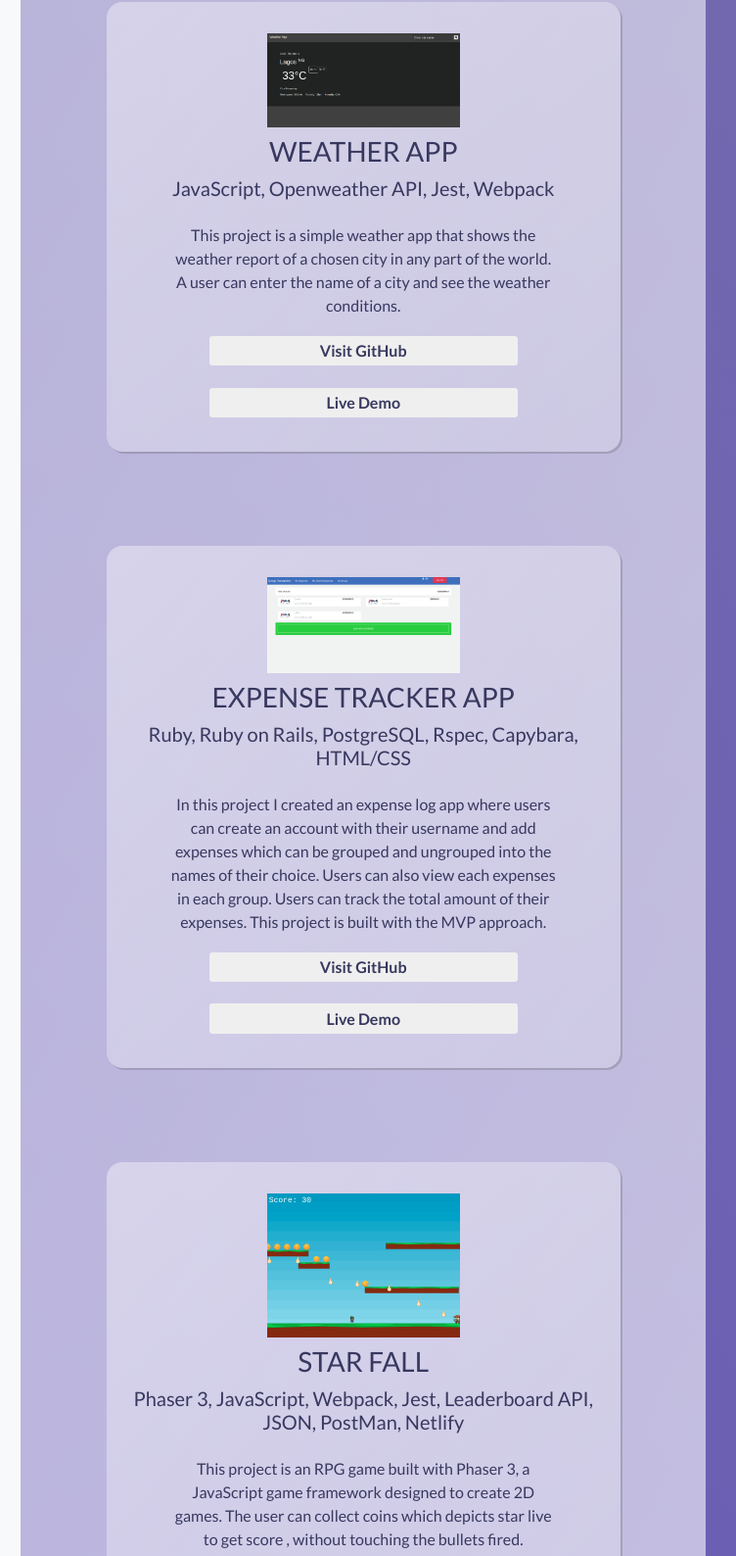
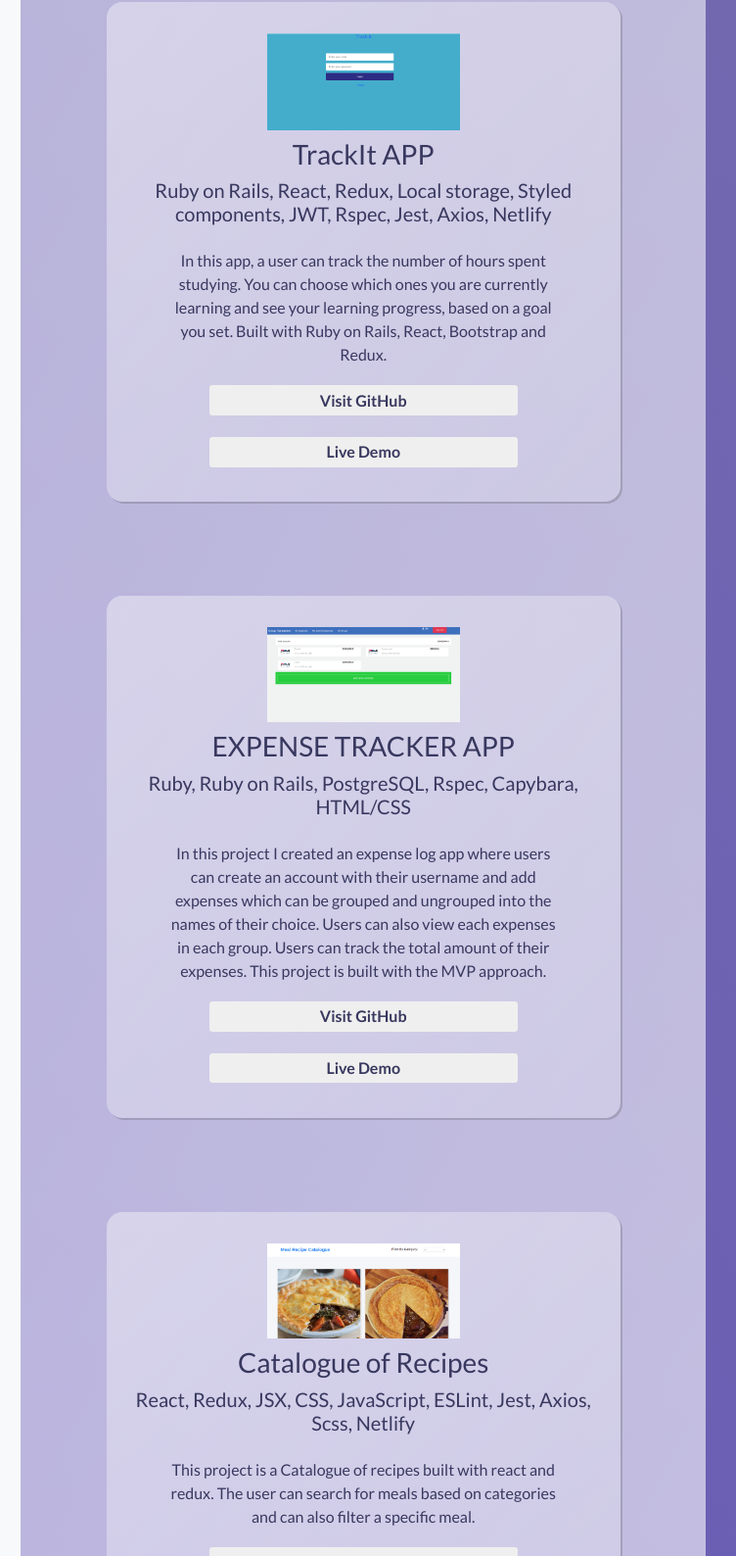
Before and after one commit to Godswilly/portfolio, a website: page index.html in a window 1280 px wide. Shown: the part 140-1728 px from the top of the page at 98% size, 431-1183 px from the left. Drawn offline with nearby package versions, Linux system fonts and the light colour scheme.

Commit message:
Update projects

```diff
--- a/index.html
+++ b/index.html
@@ -80,16 +80,22 @@
           <h2>My Recent Projects</h2>
           <div class="projects">
               <div class="project_desc d-flex flex-column align-items-center">
-                  <img src="assets/images/weather.png" alt="project pic" class="project_pic h-auto mb-2">
-                  <h3>WEATHER APP</h3>
-                  <h5>JavaScript,
-                    Openweather API,
+                  <img src="assets/images/track-it.png" alt="project pic" class="project_pic h-auto mb-2">
+                  <h3>TrackIt APP</h3>
+                  <h5>Ruby on Rails,
+                    React,
+                    Redux,
+                    Local storage,
+                    Styled components,
+                    JWT,
+                    Rspec,
                     Jest,
-                    Webpack
+                    Axios,
+                    Netlify
                   </h5>
-                  <p>This project is a simple weather app that shows the weather report of a chosen city in any part of the world. A user can enter the name of a city and see the weather conditions.</p>
-                  <a href="https://github.com/Godswilly/weather-app" target="#"><button>Visit GitHub</button></a>
-                  <a href="https://rawcdn.githack.com/Godswilly/weather-app/78b3c07a301546e826bf8152d8a2d1eca944a760/dist/index.html" target="#"><button>Live Demo</button></a>
+                  <p>In this app, a user can track the number of hours spent studying. You can choose which ones you are currently learning and see your learning progress, based on a goal you set. Built with Ruby on Rails, React, Bootstrap and Redux.</p>
+                  <a href="https://github.com/Godswilly/study_tracker_frontend" target="#"><button>Visit GitHub</button></a>
+                  <a href="https://studies-tracker.netlify.app/login" target="#"><button>Live Demo</button></a>
               </div>
           </div>
           <div class="projects">
@@ -116,20 +122,22 @@
           </div>
           <div class="projects">
               <div class="project_desc d-flex flex-column align-items-center">
-                  <img src="assets/images/screenshot.png" alt="project pic" class="project_pic h-auto w-md-75 mb-2">
-                  <h3>STAR FALL</h3>
-                  <h5>Phaser 3,
+                  <img src="assets/images/meal.png" alt="project pic" class="project_pic h-auto w-md-75 mb-2">
+                  <h3>Catalogue of Recipes</h3>
+                  <h5>React,
+                    Redux,
+                    JSX,
+                    CSS,
                     JavaScript,
-                    Webpack,
+                    ESLint,
                     Jest,
-                    Leaderboard API,
-                    JSON,
-                    PostMan,
+                    Axios,
+                    Scss,
                     Netlify
                   </h5>
-                  <p>This project is an RPG game built with Phaser 3, a JavaScript game framework designed to create 2D games. The user can collect coins which depicts star live to get score , without touching the bullets fired.</p>
-                  <a href="https://github.com/Godswilly/star-fall" target="#"><button>Visit GitHub</button></a>
-                  <a href="https://goofy-wright-45a581.netlify.app/" target="#"><button>Live Demo</button></a>
+                  <p>This project is a Catalogue of recipes built with react and redux. The user can search for meals based on categories and can also filter a specific meal.</p>
+                  <a href="https://github.com/Godswilly/food-recipes" target="#"><button>Visit GitHub</button></a>
+                  <a href="https://fervent-perlman-8ae569.netlify.app/" target="#"><button>Live Demo</button></a>
               </div>
           </div>
           <a href="https://github.com/Godswilly" target="#" class="more_link">Visit my GitHub page to see all my projects ></a>
```
Also changed, not shown: assets/images/meal.png (added), assets/images/track-it.png (added).
